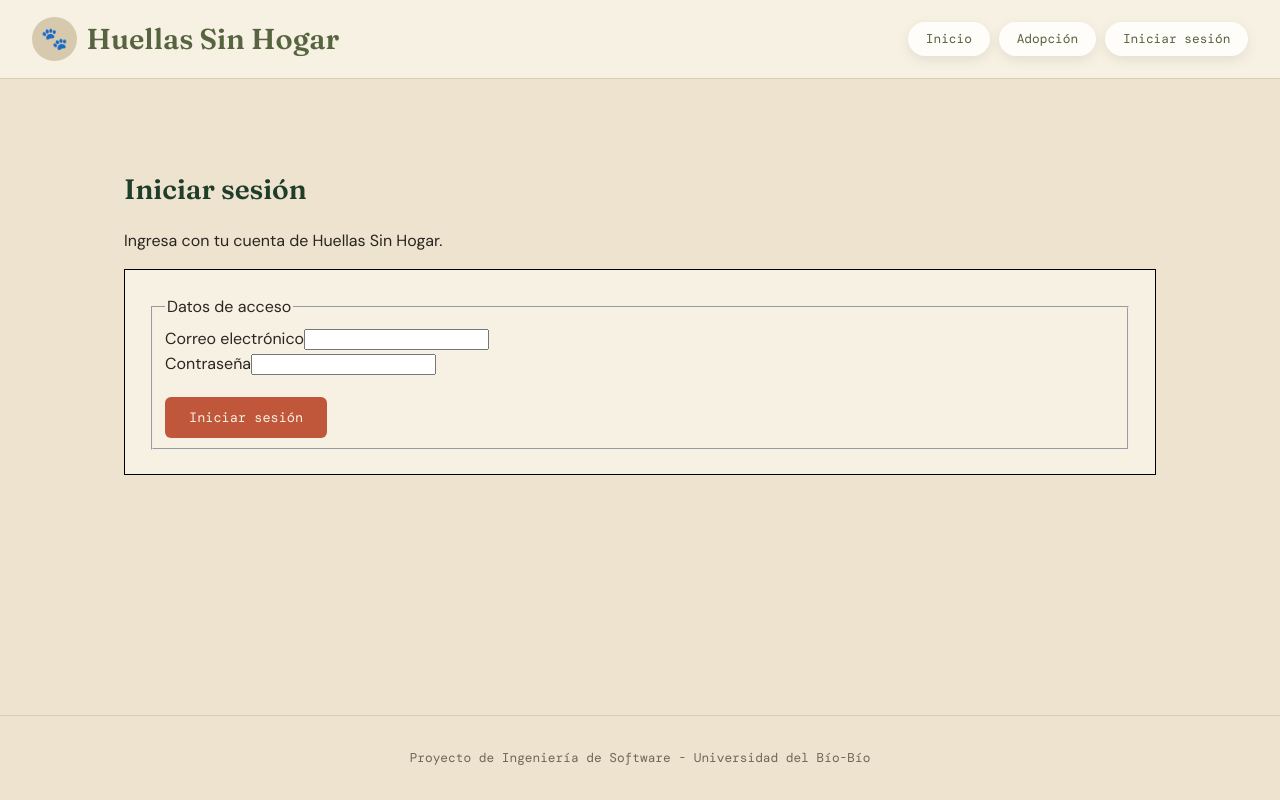
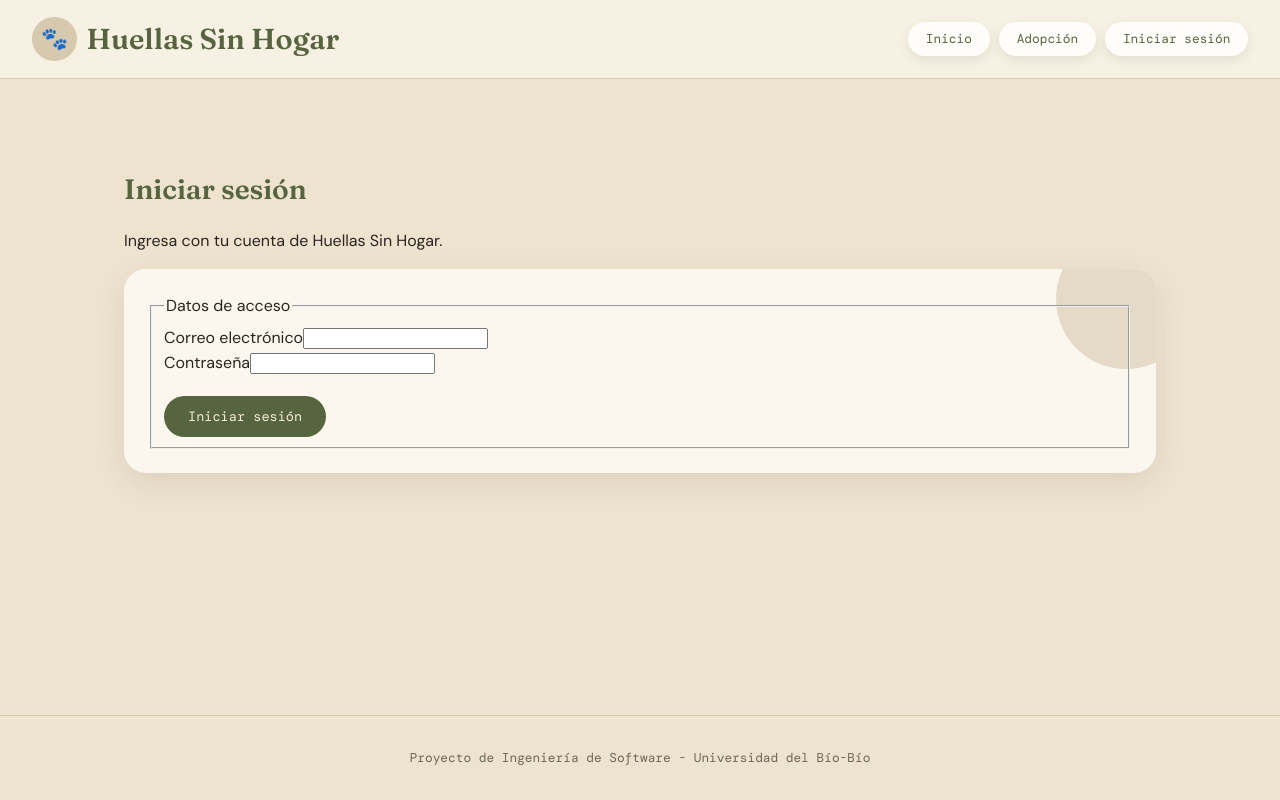
Before and after one commit to RenatoKeso/PROYECTO-ISW-HUELLAS-SIN-HOGAR, a React (Vite) app in the folder frontend/: page /login in a window 1280 px wide. Built offline with nearby package versions, Linux system fonts and the light colour scheme; no server answers.

Commit message:
feat: unificar estilo de botones, fichas y campos en todo el proyecto

```diff
--- a/frontend/src/index.css
+++ b/frontend/src/index.css
@@ -1,9 +1,12 @@
 :root {
-  /* Paleta de la propuesta */
   --crema: #ede3cf;
   --crema-claro: #f7f1e3;
-  --verde: #1f3d2b;
+  --verde: #56643f;
   --verde-claro: #2d5440;
+  --salvia: #8f9d6c;
+  --arena: #d6c9ae;
+  --crema-suave: #f4ecdc;
+  --blanco-calido: #fbf7ee;
   --terracota: #c0563a;
   --terracota-oscuro: #a4462e;
   --texto: #2a2520;
@@ -11,6 +14,7 @@
   --borde: #d9cdb4;
 
   --radio: 6px;
+  --sombra: 0 10px 30px rgba(85, 56, 32, 0.1);
   --ancho-maximo: 1080px;
 
   --serif: "Fraunces", Georgia, serif;
@@ -31,7 +35,7 @@ body {
   line-height: 1.6;
 }
 
-/* ---------- ESTRUCTURA ---------- */
+
 
 .app {
   min-height: 100vh;
@@ -47,7 +51,7 @@ body {
   padding: 2rem 1.5rem;
 }
 
-/* ---------- BARRA SUPERIOR ---------- */
+
 
 .barra {
   display: flex;
@@ -67,7 +71,7 @@ body {
   font-family: var(--serif);
   font-size: 1.8rem;
   font-weight: 600;
-  color: #56643f;
+  color: var(--verde);
   text-decoration: none;
 }
 
@@ -78,7 +82,7 @@ body {
   width: 2.8rem;
   height: 2.8rem;
   border-radius: 50%;
-  background: #d6c9ae;
+  background: var(--arena);
   font-size: 1.35rem;
 }
 
@@ -92,7 +96,7 @@ body {
   padding: 0.45rem 1.1rem;
   border-radius: 999px;
   background: #fffdf9;
-  color: #56643f;
+  color: var(--verde);
   font-family: var(--mono);
   font-size: 0.8rem;
   text-decoration: none;
@@ -101,17 +105,17 @@ body {
 }
 
 .barra nav a:hover {
-  background: #d6c9ae;
+  background: var(--arena);
   transform: translateY(-2px);
 }
 
-/* ---------- PORTADA ---------- */
+
 
 .portada {
   padding: 3rem 0 1rem;
 }
 
-/* Etiqueta pequena en mayusculas, como el mockup */
+
 .etiqueta {
   font-family: var(--mono);
   font-size: 0.72rem;
@@ -131,7 +135,7 @@ body {
   max-width: 600px;
 }
 
-/* Para la palabra en cursiva del titulo */
+
 .destacado {
   font-style: italic;
   font-weight: 400;
@@ -144,7 +148,7 @@ body {
   margin: 0 0 1.75rem;
 }
 
-/* ---------- HERO CON FOTO ---------- */
+
 
 .hero {
   display: grid;
@@ -167,7 +171,7 @@ body {
   border: 1px solid var(--borde);
 }
 
-/* ---------- BLOQUES ---------- */
+
 
 .bloque {
   margin-top: 3.5rem;
@@ -181,7 +185,7 @@ body {
   margin: 0 0 0.75rem;
 }
 
-/* ---------- TARJETAS ---------- */
+
 
 .tarjetas {
   display: grid;
@@ -191,9 +195,9 @@ body {
 }
 
 .tarjeta {
-  background: var(--crema-claro);
-  border: 1px solid var(--borde);
-  border-radius: var(--radio);
+  background: var(--blanco-calido);
+  border-radius: 22px;
+  box-shadow: var(--sombra);
   padding: 1.5rem;
 }
 
@@ -211,23 +215,25 @@ body {
   font-size: 0.95rem;
 }
 
-/* ---------- BOTONES ---------- */
+
 
 .boton {
   display: inline-block;
   padding: 0.75rem 1.5rem;
-  background: var(--terracota);
-  color: var(--crema-claro);
+  background: var(--verde);
+  color: var(--crema-suave);
   border: none;
-  border-radius: var(--radio);
+  border-radius: 999px;
   font-family: var(--mono);
   font-size: 0.85rem;
   text-decoration: none;
   cursor: pointer;
+  transition: background 0.15s ease, transform 0.15s ease;
 }
 
 .boton:hover {
-  background: var(--terracota-oscuro);
+  background: var(--salvia);
+  transform: translateY(-1px);
 }
 
 .boton:disabled {
@@ -235,24 +241,46 @@ body {
   cursor: not-allowed;
 }
 
-/* Boton secundario, con borde en vez de relleno */
+
 .boton-secundario {
-  background: transparent;
+  background: var(--arena);
   color: var(--verde);
-  border: 1px solid var(--borde);
 }
 
 .boton-secundario:hover {
-  background: var(--crema-claro);
+  background: var(--salvia);
+  color: var(--crema-suave);
 }
 
-/* ---------- FORMULARIOS ---------- */
+
 
 .formulario {
-  border: 1px solid #000;
-  background: var(--crema-claro);
+  position: relative;
+  overflow: hidden;
+  background: var(--blanco-calido);
+  border-radius: 22px;
+  box-shadow: var(--sombra);
   padding: 1.5rem;
   margin-bottom: 2rem;
+}
+
+
+.formulario::after {
+  content: "";
+  position: absolute;
+  top: -40px;
+  right: -40px;
+  width: 140px;
+  height: 140px;
+  border-radius: 50%;
+  background: var(--arena);
+  opacity: 0.6;
+  pointer-events: none;
+}
+
+.formulario > * {
+  position: relative;
+  z-index: 1;
 }
 
 .formulario h2 {
@@ -291,9 +319,9 @@ body {
 .campo select,
 .campo textarea {
   padding: 0.55rem 0.7rem;
-  border: 1px solid var(--borde);
-  border-radius: var(--radio);
-  background: #fff;
+  border: 1.5px solid var(--arena);
+  border-radius: 12px;
+  background: var(--crema-suave);
   font-family: var(--sans);
   font-size: 0.95rem;
   color: var(--texto);
@@ -302,7 +330,7 @@ body {
 .campo input:focus,
 .campo select:focus,
 .campo textarea:focus {
-  outline: 2px solid var(--verde);
+  outline: 2px solid var(--salvia);
   outline-offset: 1px;
 }
 
@@ -324,7 +352,8 @@ body {
   margin: 1rem 0 0;
   padding: 0.7rem 1rem;
   border: 1px solid var(--borde);
-  border-radius: var(--radio);
+  border-radius: 14px;
+  background: var(--blanco-calido);
   font-size: 0.9rem;
 }
 
@@ -338,7 +367,7 @@ body {
   color: var(--terracota);
 }
 
-/* ---------- PIE ---------- */
+
 
 .pie {
   padding: 2rem;
@@ -352,3 +381,29 @@ body {
 .pie p {
   margin: 0;
 }
+
+
+
+.app h1,
+.app h2,
+.app h3 {
+  color: var(--verde);
+}
+
+.app .tarjeta-animal,
+.app .tabla-contenedor,
+.app .alertas-tabla-contenedor {
+  border: none;
+  border-radius: 22px;
+  background: var(--blanco-calido);
+  box-shadow: var(--sombra);
+}
+
+.app .tarjeta-animal {
+  transition: transform 0.15s ease, box-shadow 0.15s ease;
+}
+
+.app .tarjeta-animal:hover {
+  transform: translateY(-3px);
+  box-shadow: 0 14px 32px rgba(85, 56, 32, 0.16);
+}
```
